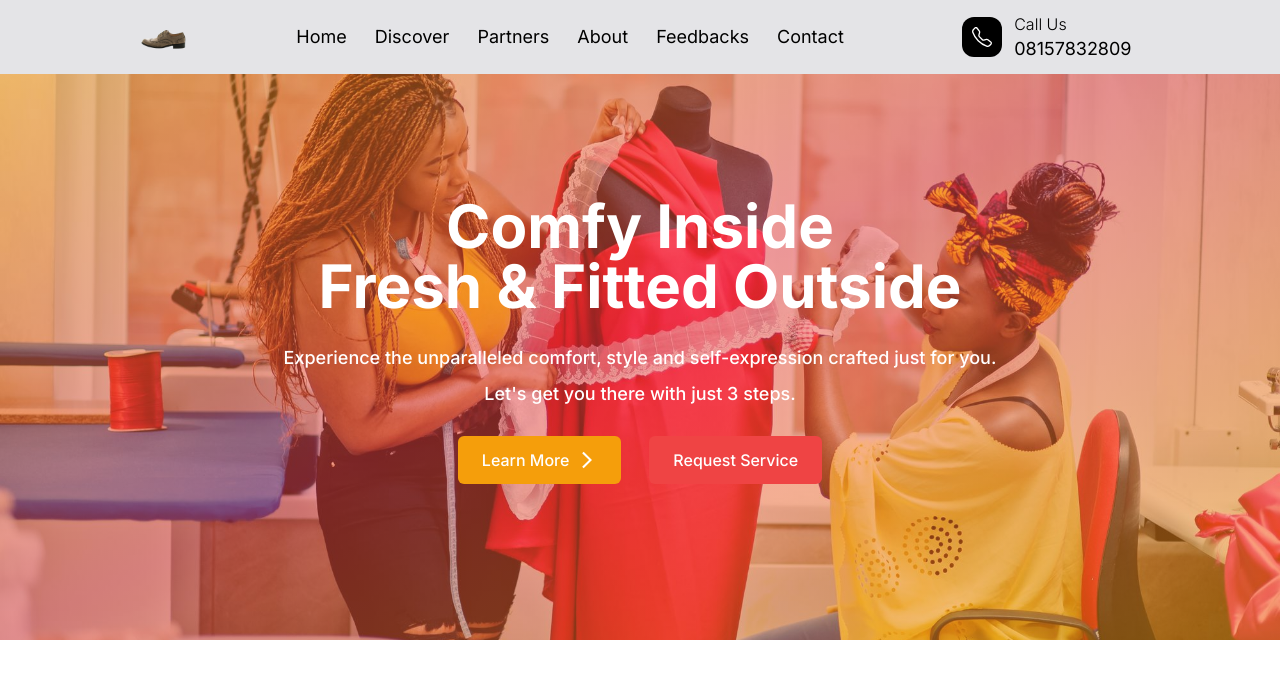
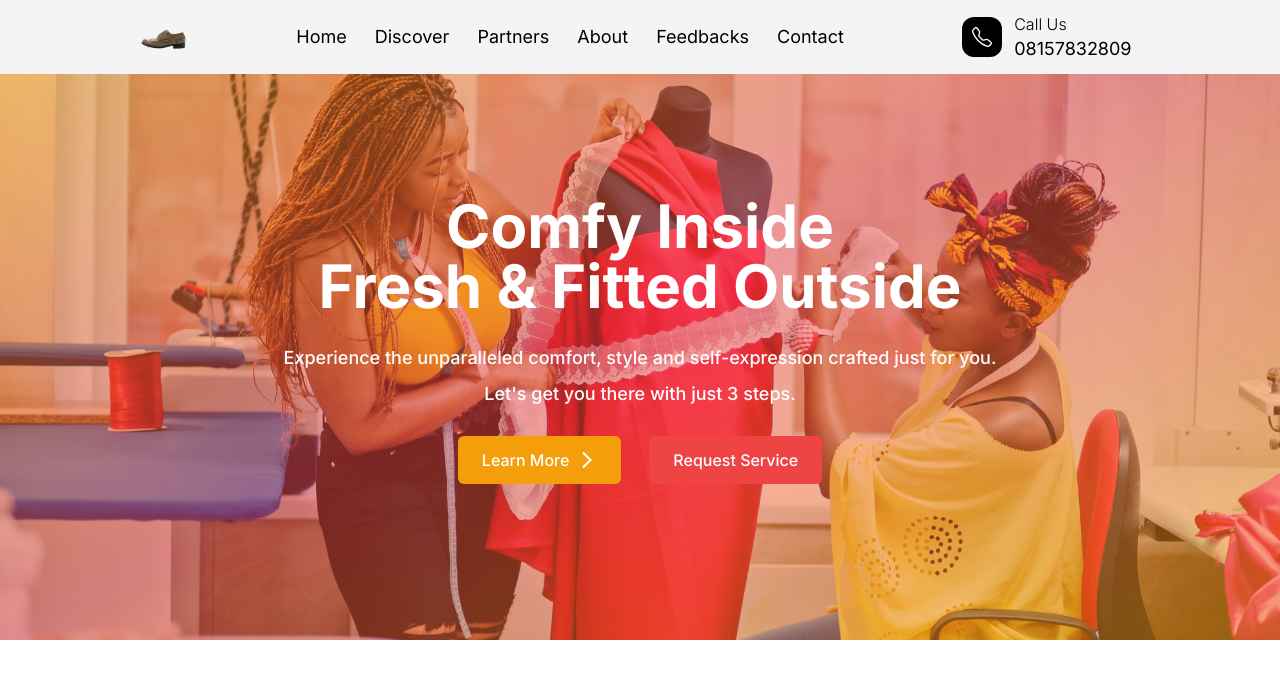
Before and after one commit to mmesomasaint/hulksmasher, a Next.js app: page / in a window 1280 px wide. Shown: the top 678 px of the page. Built offline with nearby package versions, Linux system fonts and the light colour scheme.

Commit message:
Fix: Adjust the color of header

```diff
--- a/app/page.tsx
+++ b/app/page.tsx
@@ -9,7 +9,7 @@ export default function Home() {
   return (
     <main>
       <div className='min-h-screen'>
-        <header className='static sm:fixed sm:top-0 sm:inset-x-0 sm:z-50 w-full bg-zinc-200'>
+        <header className='static sm:fixed sm:top-0 sm:inset-x-0 sm:z-50 w-full bg-zinc-100'>
           <div className='max-w-[90rem] w-full'>
             <div className='w-full lg:w-[90%] xl:w-[80%] mx-auto py-4 flex flex-wrap justify-between items-center gap-6'>
               <div className='px-[1%] flex-shrink-0 w-full sm:w-fit'>
@@ -37,7 +37,7 @@ export default function Home() {
                   </span>
                 </div>
               </div>
-              <div className='sticky top-0 z-50 flex justify-between sm:justify-end items-center w-full sm:w-fit gap-3 bg-zinc-200 px-[2%]'>
+              <div className='sticky top-0 z-50 flex justify-between sm:justify-end items-center w-full sm:w-fit gap-3 bg-zinc-100 px-[2%]'>
                 <div className='block lg:hidden'>
                   <ResponsiveNav />
                 </div>
```
